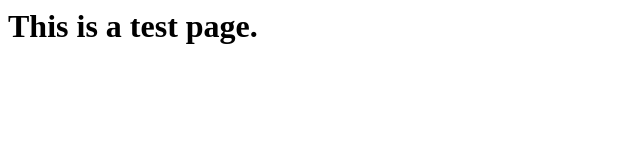
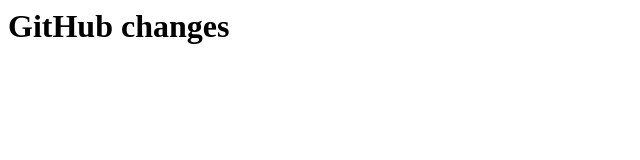
Before and after one commit to Alexander-Linkov/project, a plain HTML site: page index.html in a window 1280 px wide. Shown: the whole page, without its empty margins (0-640 px from the left). Drawn offline with Linux system fonts and the light colour scheme.

Commit message:
Update index.html

```diff
--- a/index.html
+++ b/index.html
@@ -3,5 +3,5 @@
     <title>Index Page</title>
 </head>
 <body>
-    <h1>This is a test page.</h1>
+    <h1>GitHub changes</h1>
 </body>
```
